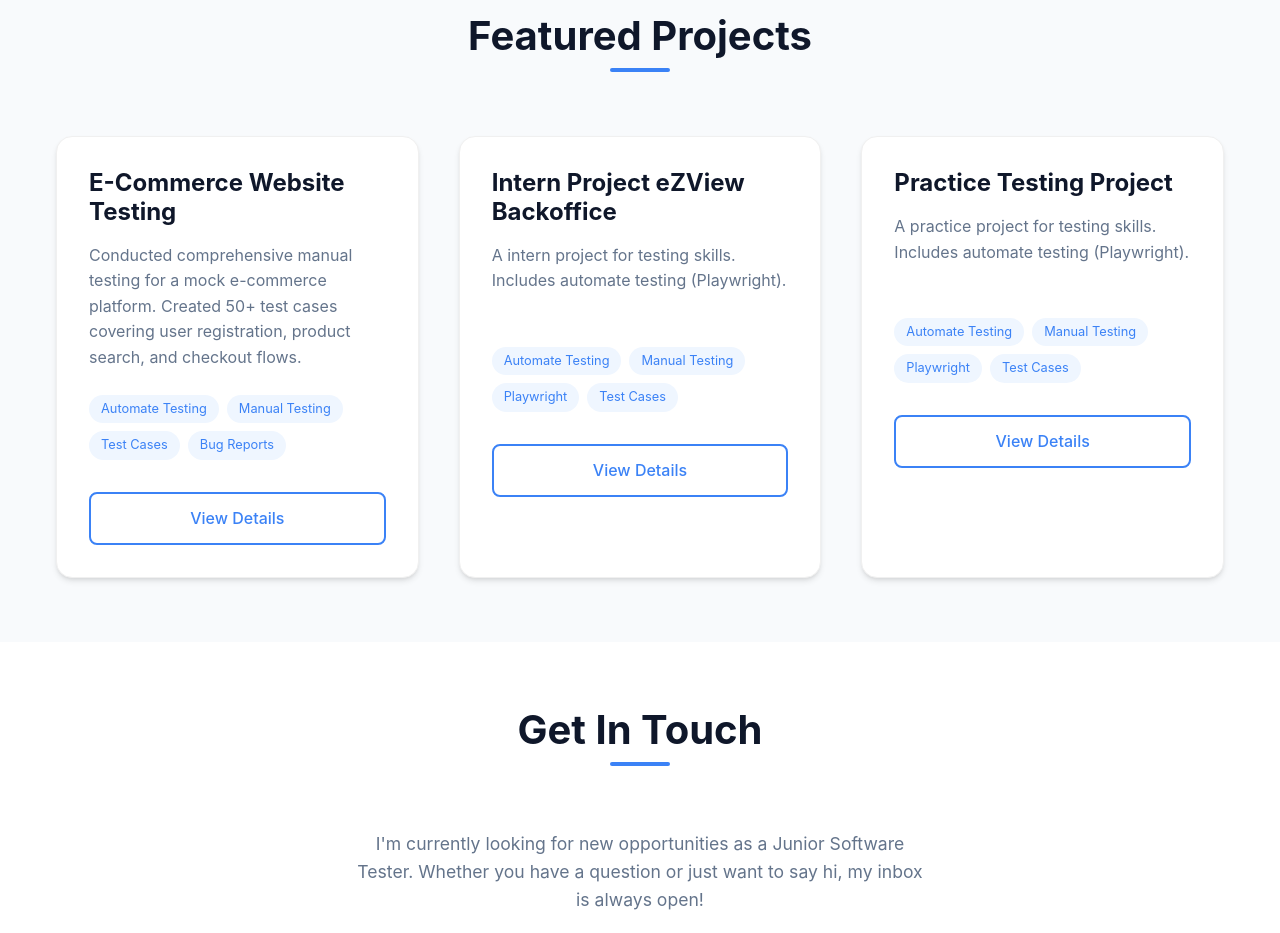
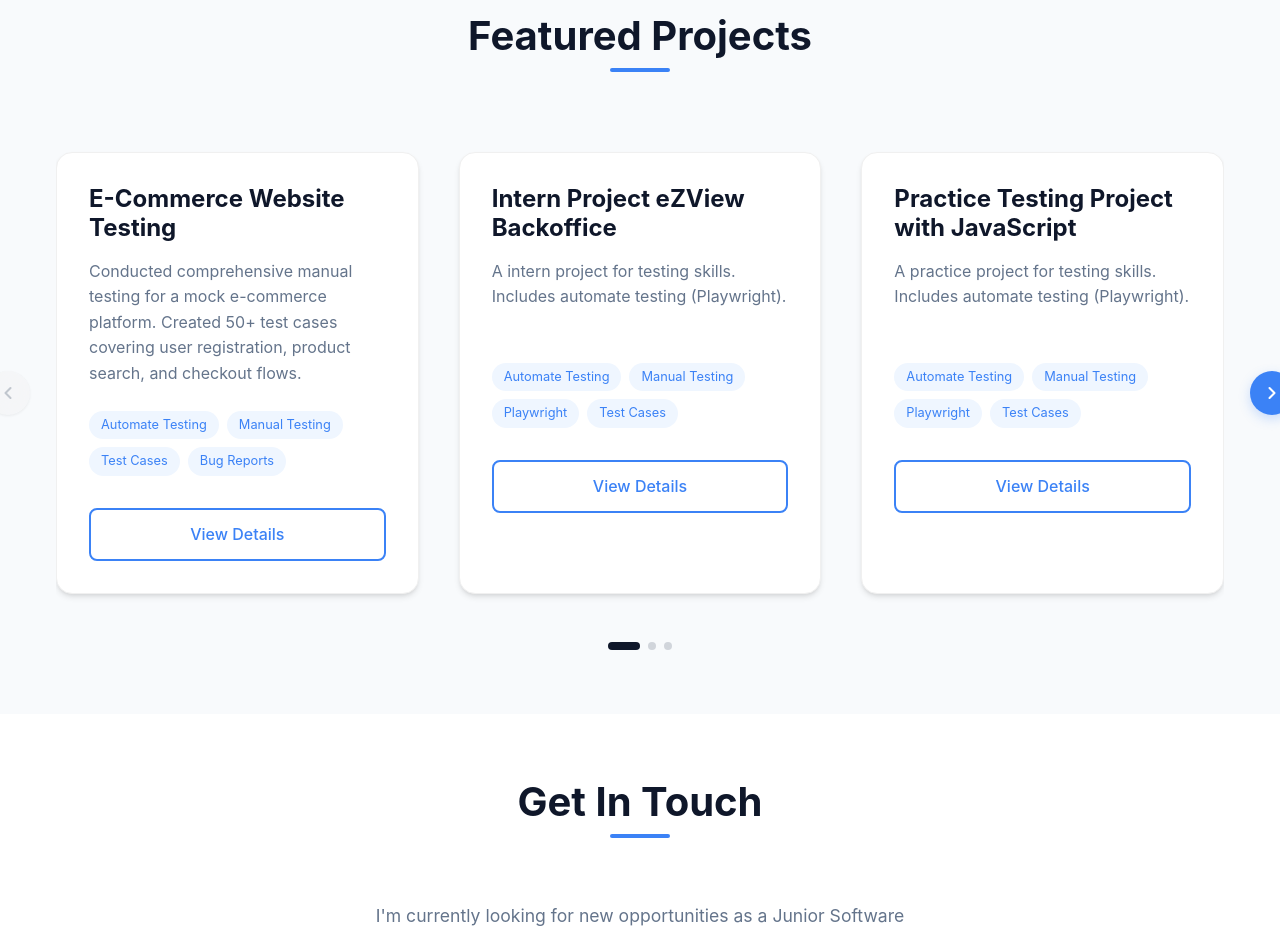
Before and after one commit to Daijirew/Portfolio-Software-Tester, a React (Vite) app: page / in a window 1280 px wide. Shown: the part 2160-3093 px from the top of the page. Built offline with nearby package versions, Linux system fonts and the light colour scheme.

Commit message:
Update Resume and Project

```diff
--- a/src/components/Projects.jsx
+++ b/src/components/Projects.jsx
@@ -1,6 +1,9 @@
-import React from 'react';
+import React, { useState } from 'react';
 
 const Projects = () => {
+    const [currentIndex, setCurrentIndex] = useState(0);
+    const visibleCount = 3; // Show 3 projects at a time
+
     const projects = [
         {
             title: "E-Commerce Website Testing",
@@ -15,26 +18,162 @@ const Projects = () => {
             link: "https://github.com/Daijirew/Intern-Project-eZView-backoffice?tab=readme-ov-file"
         },
         {
-            title: "Practice Testing Project",
+            title: "Practice Testing Project with JavaScript",
             description: "A practice project for testing skills. Includes automate testing (Playwright).",
             tags: ["Automate Testing", "Manual Testing", "Playwright", "Test Cases"],
             link: "https://github.com/Daijirew/Test-QA-Practice"
+        },
+        {
+            title: "Practice Testing Project with TypeScript",
+            description: "Another practice project for testing skills. Includes automate testing (Playwright).",
+            tags: ["Automate Testing", "Manual Testing", "Playwright", "Test Cases"],
+            link: "https://github.com/Daijirew/QA-Practice-TypeScript"
+        },
+        {
+            title: "DinoDex",
+            description: "Dinosaur Codex ",
+            tags: ["Automate Testing", "Manual Testing", "Playwright", "Test Cases"],
+            link: "https://github.com/Daijirew/DinoDex"
         }
     ];
+
+    const maxIndex = Math.max(0, projects.length - visibleCount);
+    const totalScrollableSlides = projects.length - visibleCount + 1; // Number of possible starting positions
+
+    const nextSlide = () => {
+        setCurrentIndex((prev) => Math.min(prev + 1, maxIndex));
+    };
+
+    const prevSlide = () => {
+        setCurrentIndex((prev) => Math.max(prev - 1, 0));
+    };
+
+    const visibleProjects = projects.slice(currentIndex, currentIndex + visibleCount);
 
     return (
         <section id="projects">
             <div className="container">
                 <h2 className="section-title">Featured Projects</h2>
-                <div style={{ display: 'grid', gridTemplateColumns: 'repeat(auto-fit, minmax(320px, 1fr))', gap: '2.5rem' }}>
-                    {projects.map((project, index) => (
-                        <div key={index} style={{
+
+                {/* Slider Container */}
+                <div style={{ position: 'relative' }}>
+
+                    {/* Navigation Arrows */}
+                    {maxIndex > 0 && (
+                        <>
+                            <button
+                                onClick={prevSlide}
+                                disabled={currentIndex === 0}
+                                style={{
+                                    position: 'absolute',
+                                    left: '-70px',
+                                    top: '50%',
+                                    transform: 'translateY(-50%)',
+                                    width: '44px',
+                                    height: '44px',
+                                    borderRadius: '50%',
+                                    backgroundColor: currentIndex === 0 ? '#F3F4F6' : '#3B82F6',
+                                    backdropFilter: 'blur(10px)',
+                                    color: currentIndex === 0 ? '#9CA3AF' : 'white',
+                                    border: 'none',
+                                    cursor: currentIndex === 0 ? 'not-allowed' : 'pointer',
+                                    display: 'flex',
+                                    alignItems: 'center',
+                                    justifyContent: 'center',
+                                    fontSize: '1.25rem',
+                                    boxShadow: currentIndex === 0 ? '0 1px 3px rgba(0, 0, 0, 0.1)' : '0 4px 12px rgba(59, 130, 246, 0.25)',
+                                    transition: 'all 0.3s cubic-bezier(0.4, 0, 0.2, 1)',
+                                    zIndex: 10,
+                                    opacity: currentIndex === 0 ? 0.6 : 1
+                                }}
+                                onMouseEnter={(e) => {
+                                    if (currentIndex !== 0) {
+                                        e.currentTarget.style.backgroundColor = '#2563EB';
+                                        e.currentTarget.style.transform = 'translateY(-50%) translateX(-4px) scale(1.05)';
+                                        e.currentTarget.style.boxShadow = '0 6px 20px rgba(37, 99, 235, 0.4)';
+                                    }
+                                }}
+                                onMouseLeave={(e) => {
+                                    if (currentIndex !== 0) {
+                                        e.currentTarget.style.backgroundColor = '#3B82F6';
+                                        e.currentTarget.style.transform = 'translateY(-50%) translateX(0) scale(1)';
+                                        e.currentTarget.style.boxShadow = '0 4px 12px rgba(59, 130, 246, 0.25)';
+                                    }
+                                }}
+                            >
+                                <svg width="20" height="20" viewBox="0 0 24 24" fill="none" stroke="currentColor" strokeWidth="2.5" strokeLinecap="round" strokeLinejoin="round">
+                                    <polyline points="15 18 9 12 15 6"></polyline>
+                                </svg>
+                            </button>
+
+                            <button
+                                onClick={nextSlide}
+                                disabled={currentIndex === maxIndex}
+                                style={{
+                                    position: 'absolute',
+                                    right: '-70px',
+                                    top: '50%',
+                                    transform: 'translateY(-50%)',
+                                    width: '44px',
+                                    height: '44px',
+                                    borderRadius: '50%',
+                                    backgroundColor: currentIndex === maxIndex ? '#F3F4F6' : '#3B82F6',
+                                    backdropFilter: 'blur(10px)',
+                                    color: currentIndex === maxIndex ? '#9CA3AF' : 'white',
+                                    border: 'none',
+                                    cursor: currentIndex === maxIndex ? 'not-allowed' : 'pointer',
+                                    display: 'flex',
+                                    alignItems: 'center',
+                                    justifyContent: 'center',
+                                    fontSize: '1.25rem',
+                                    boxShadow: currentIndex === maxIndex ? '0 1px 3px rgba(0, 0, 0, 0.1)' : '0 4px 12px rgba(59, 130, 246, 0.25)',
+                                    transition: 'all 0.3s cubic-bezier(0.4, 0, 0.2, 1)',
+                                    zIndex: 10,
+                                    opacity: currentIndex === maxIndex ? 0.6 : 1
+                                }}
+                                onMouseEnter={(e) => {
+                                    if (currentIndex !== maxIndex) {
+                                        e.currentTarget.style.backgroundColor = '#2563EB';
+                                        e.currentTarget.style.transform = 'translateY(-50%) translateX(4px) scale(1.05)';
+                                        e.currentTarget.style.boxShadow = '0 6px 20px rgba(37, 99, 235, 0.4)';
+                                    }
+                                }}
+                                onMouseLeave={(e) => {
+                                    if (currentIndex !== maxIndex) {
+                                        e.currentTarget.style.backgroundColor = '#3B82F6';
+                                        e.currentTarget.style.transform = 'translateY(-50%) translateX(0) scale(1)';
+                                        e.currentTarget.style.boxShadow = '0 4px 12px rgba(59, 130, 246, 0.25)';
+                                    }
+                                }}
+                            >
+                                <svg width="20" height="20" viewBox="0 0 24 24" fill="none" stroke="currentColor" strokeWidth="2.5" strokeLinecap="round" strokeLinejoin="round">
+                                    <polyline points="9 18 15 12 9 6"></polyline>
+                                </svg>
+                            </button>
+                        </>
+                    )}
+
+                    {/* Projects Grid */}
+                    <div style={{
+                        overflow: 'hidden',
+                        padding: '1rem 0'
+                    }}>
+                        <div style={{
+                            display: 'grid',
+                            gridTemplateColumns: 'repeat(auto-fit, minmax(320px, 1fr))',
+                            gap: '2.5rem',
+                            transition: 'opacity 0.5s ease-in-out',
+                            opacity: 1
+                        }}>
+                            {visibleProjects.map((project, index) => (
+                                <div key={currentIndex + index} style={{
                                     backgroundColor: 'var(--color-surface)',
                                     borderRadius: 'var(--radius-lg)',
                                     overflow: 'hidden',
                                     boxShadow: 'var(--shadow-md)',
                                     transition: 'transform 0.3s ease',
-                            border: '1px solid #f0f0f0'
+                                    border: '1px solid #f0f0f0',
+                                    animation: 'fadeIn 0.5s ease-in-out'
                                 }}>
                                     <div style={{ padding: '2rem' }}>
                                         <h3 style={{ fontSize: '1.5rem', marginBottom: '1rem' }}>{project.title}</h3>
@@ -62,6 +201,35 @@ const Projects = () => {
                             ))}
                         </div>
                     </div>
+
+                    {/* Slide Indicators */}
+                    {maxIndex > 0 && (
+                        <div style={{
+                            display: 'flex',
+                            justifyContent: 'center',
+                            gap: '0.5rem',
+                            marginTop: '2rem'
+                        }}>
+                            {Array.from({ length: totalScrollableSlides }).map((_, index) => (
+                                <button
+                                    key={index}
+                                    onClick={() => setCurrentIndex(index)}
+                                    style={{
+                                        width: currentIndex === index ? '32px' : '8px',
+                                        height: '8px',
+                                        borderRadius: '4px',
+                                        backgroundColor: currentIndex === index ? 'var(--color-primary)' : '#D1D5DB',
+                                        border: 'none',
+                                        cursor: 'pointer',
+                                        transition: 'all 0.3s ease'
+                                    }}
+                                    aria-label={`Go to slide ${index + 1}`}
+                                />
+                            ))}
+                        </div>
+                    )}
+                </div>
+            </div>
         </section>
     );
 };
```
Also changed, not shown: 1 other file (tests, documents, lock files or other folders). Lines whose indentation alone changed are shown as unchanged.
